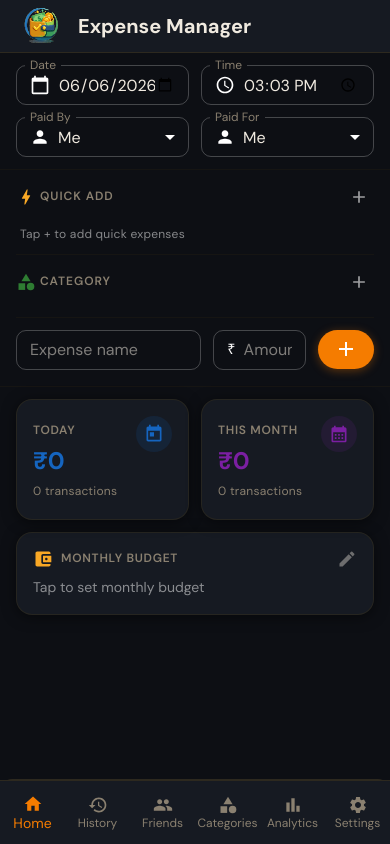
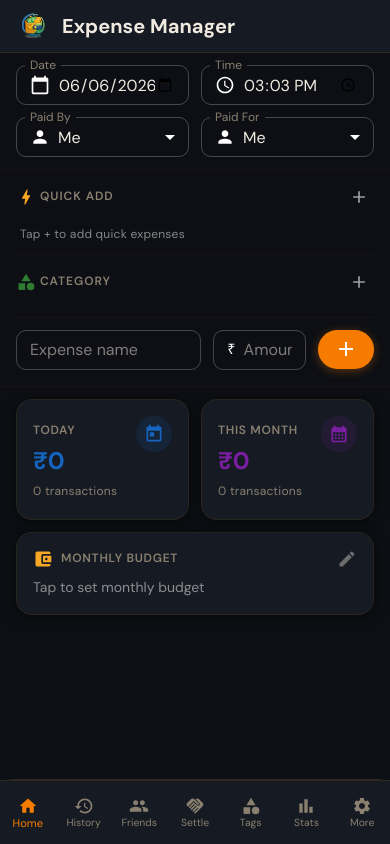
Before and after one commit to Souparnoo/Expense-Manager-PWA, a React (Vite) app: page / in a window 390 px wide. Built offline with nearby package versions, Linux system fonts and the light colour scheme.

Commit message:
small bug fix
settlement page was not visible in mobile -- fixed

```diff
--- a/src/App.tsx
+++ b/src/App.tsx
@@ -35,8 +35,19 @@ const TAB_LABELS: Record<Tab, string> = {
   settings: 'Settings',
 };
 
+// Shorter labels for the 7-item mobile bottom nav so they don't wrap/truncate
+const BOTTOM_LABELS: Record<Tab, string> = {
+  home: 'Home',
+  history: 'History',
+  friends: 'Friends',
+  settlement: 'Settle',
+  analytics: 'Stats',
+  categories: 'Tags',
+  settings: 'More',
+};
+
 const SIDEBAR_TABS: Tab[] = ['home', 'history', 'analytics', 'friends', 'settlement', 'categories', 'settings'];
-const BOTTOM_TABS:  Tab[] = ['home', 'history', 'friends', 'categories', 'analytics', 'settings'];
+const BOTTOM_TABS:  Tab[] = ['home', 'history', 'friends', 'settlement', 'categories', 'analytics', 'settings'];
 
 export default function App() {
   const [tab, setTab] = useState<Tab>('home');
@@ -87,7 +98,7 @@ export default function App() {
             component="img"
             src="favicon.svg"
             alt="Expense Manager"
-            sx={{ width: 50, height: 50, borderRadius: 2, mr: 1.5, objectFit: 'contain' }}
+            sx={{ width: 34, height: 34, borderRadius: 2, mr: 1.5, objectFit: 'contain' }}
           />
           <Typography variant="h6" fontWeight={700} sx={{ flex: 1 }}>
             Expense Manager
@@ -150,7 +161,7 @@ export default function App() {
             {BOTTOM_TABS.map(t => (
               <BottomNavigationAction
                 key={t}
-                label={TAB_LABELS[t]}
+                label={BOTTOM_LABELS[t]}
                 value={t}
                 icon={tabIcon(t)}
               />
--- a/src/utils/theme.ts
+++ b/src/utils/theme.ts
@@ -40,7 +40,7 @@ export const getTheme = (mode: 'light' | 'dark') =>
         paper:   mode === 'dark' ? '#161A22' : '#FFFFFF'
       },
       text: {
-        primary:   mode === 'dark' ? '#F0EAE0' : '#312211',
+        primary:   mode === 'dark' ? '#F0EAE0' : '#1A1209',
         secondary: mode === 'dark' ? '#8A8070' : '#6D5C44'
       },
       divider: mode === 'dark' ? 'rgba(245,176,0,0.1)' : 'rgba(180,100,0,0.1)'
@@ -137,7 +137,12 @@ export const getTheme = (mode: 'light' | 'dark') =>
       MuiBottomNavigationAction: {
         styleOverrides: {
           root: {
-            minWidth: 50,
+            minWidth: 40,
+            padding: '6px 4px',
+            '& .MuiBottomNavigationAction-label': {
+              fontSize: '0.65rem',
+              '&.Mui-selected': { fontSize: '0.7rem' }
+            },
             '&.Mui-selected': {
               color: '#F57C00'   // orange active state
             }
```
